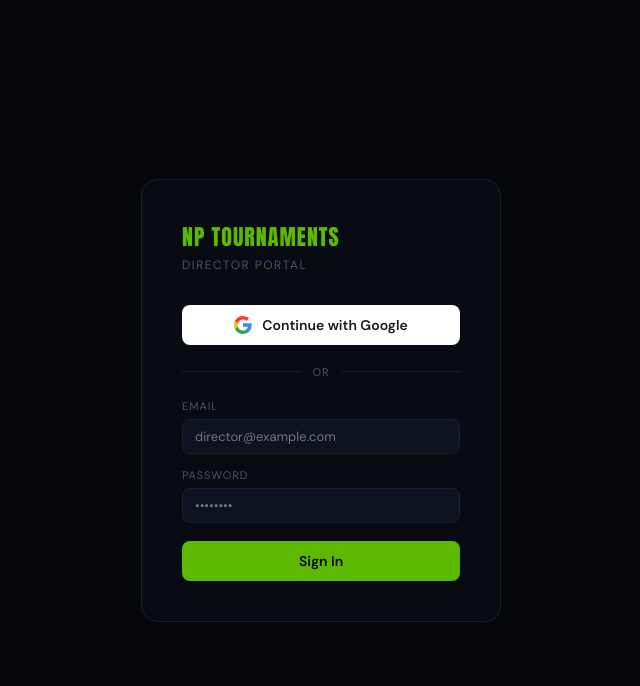
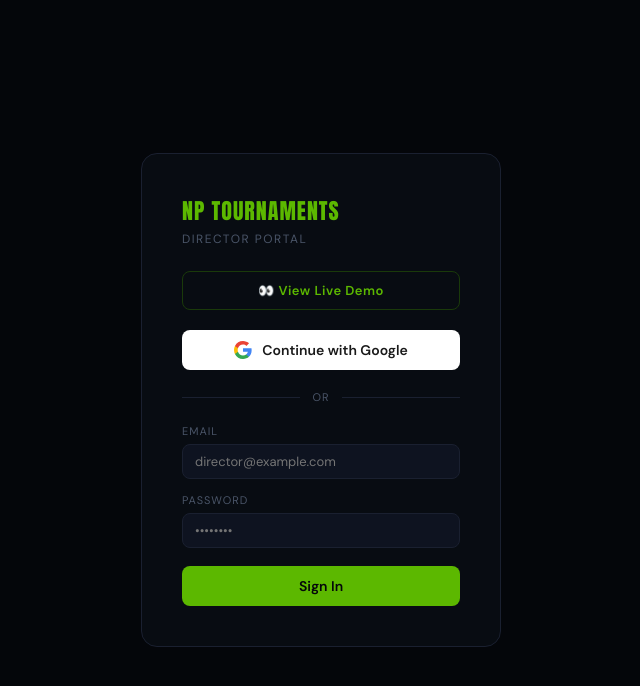
Before and after one commit to Coachjay510/np-tournaments, a React (Vite) app: page /login in a window 1280 px wide. Shown: the top 686 px of the page, without its empty margins (319-959 px from the left). Built offline with nearby package versions, Linux system fonts and the light colour scheme.

Commit message:
add View Live Demo button to login page

```diff
--- a/src/pages/Login.jsx
+++ b/src/pages/Login.jsx
@@ -33,7 +33,14 @@ export default function Login() {
     <div style={{ minHeight:'100vh', background:'#04060a', display:'flex', alignItems:'center', justifyContent:'center' }}>
       <div style={{ width:360, padding:40, background:'#080c12', border:'1px solid #1a2030', borderRadius:16 }}>
         <div style={{ fontFamily:'Anton, sans-serif', fontSize:22, color:'#5cb800', letterSpacing:1, marginBottom:4 }}>NP TOURNAMENTS</div>
-        <div style={{ fontSize:12, color:'#4a5568', textTransform:'uppercase', letterSpacing:'1.5px', marginBottom:32 }}>Director Portal</div>
+        <div style={{ fontSize:12, color:'#4a5568', textTransform:'uppercase', letterSpacing:'1.5px', marginBottom:24 }}>Director Portal</div>
+
+        <button
+          onClick={() => navigate('/demo')}
+          style={{ width:'100%', background:'transparent', color:'#5cb800', border:'1px solid #1a3a0a', padding:'10px', borderRadius:8, fontWeight:700, fontSize:13, cursor:'pointer', marginBottom:20, letterSpacing:'0.5px' }}
+        >
+          👀 View Live Demo
+        </button>
 
         <button
           onClick={handleGoogleLogin}
```
